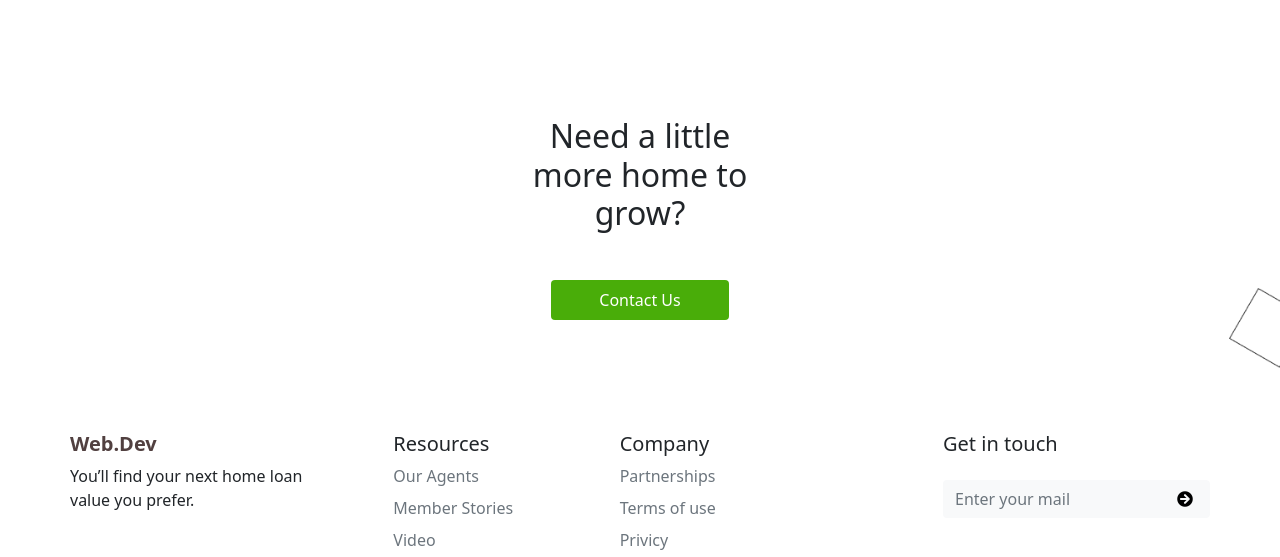
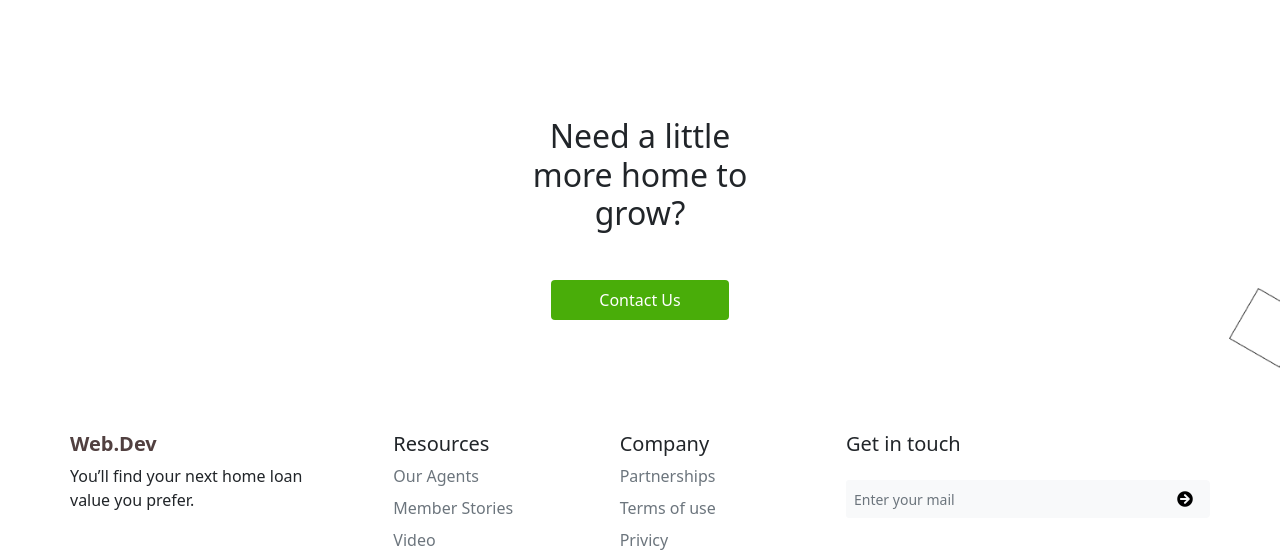
Before and after one commit to nataliia-stepanenko/Bootstrap_Home, a plain HTML site: page index.html in a window 1280 px wide. Shown: the part 4567-5124 px from the top of the page. Drawn offline with Linux system fonts and the light colour scheme.

Commit message:
Added-sm- for the email input

```diff
--- a/index.html
+++ b/index.html
@@ -436,11 +436,11 @@
 				        <li class="nav-item mb-2"><a href="#" class="nav-link p-0 text-muted">Sitemap</a></li>
 			        </ul>
 			    </div>
-			    <div class="col-3 offset-1">
+			    <div class="col-4">
 			        <form>
 			        	<h5 class="mb-4">Get in touch</h5>
 			        	<div class="input-group mb-3">
-							<input type="text" class="form-control bg-light border-0" placeholder="Enter your mail" aria-label="Recipient's username" aria-describedby="button-addon2">
+							<input type="text" class="form-control form-control-sm bg-light border-0" placeholder="Enter your mail" aria-label="Recipient's username" aria-describedby="button-addon2">
 							<button class="btn btn-secondary btn-light px-3 footer-btn" type="button" id="button-addon2"><i class="fas fa-arrow-circle-right"></i></button>
 						</div>
 			        </form>
```
